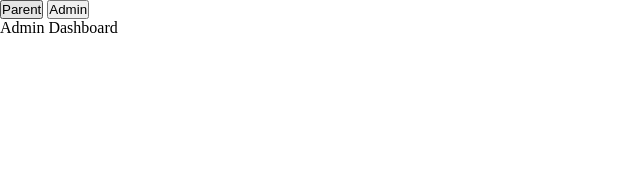
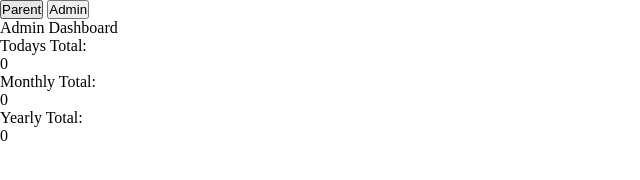
Before and after one commit to Ahtisham-1/Fee-Ease-Kashmir, a plain HTML site: page index.html in a window 1280 px wide. Both pictures are taken after a click on the button "Admin". Shown: the whole page, without its empty margins (0-640 px from the left). Drawn offline with Linux system fonts and the light colour scheme.

Commit message:
we wrote the function calculateCollection for admin which shows the admin how much revenue we got from students in total in a day in a month and in a year

```diff
--- a/index.html
+++ b/index.html
@@ -52,13 +52,25 @@
           </div>
         </div>
 
-        <div  class="PaymentHistoryContainer">
+        <div class="PaymentHistoryContainer">
           <ul id="paymentHistoryList"></ul>
         </div>
       </section>
 
+      <section id="adminDashboard">
+        Admin Dashboard
 
-      <section id="adminDashboard">Admin Dashboard</section>
+        <div class="totalRevenueContainer">
+          <span>Todays Total: </span>
+          <div id="todayCollection"></div>
+
+          <span>Monthly Total: </span>
+          <div id="monthlyCollection"></div>
+
+          <span>Yearly Total: </span>
+          <div id="yearlyCollection"></div>
+        </div>
+      </section>
     </main>
     <script src="script.js"></script>
   </body>
--- a/script.js
+++ b/script.js
@@ -16,6 +16,10 @@ const chunkAmountFifteenHundred = document.getElementById(
 );
 const chunkContainer = document.getElementById("chunkContainer");
 const paymentHistoryList = document.getElementById("paymentHistoryList");
+//-------------------------------------------------------------------//
+const todayCollection = document.getElementById("todayCollection");
+const monthlyCollection = document.getElementById("monthlyCollection");
+const yearlyCollection = document.getElementById("yearlyCollection");
 
 let StudentsArray = JSON.parse(localStorage.getItem("storedStudentsArray")) || [
   { studentName: "Ahtisham", studentId: "S1", connectingId: "P1" },
@@ -178,7 +182,7 @@ function showTransactions() {
 
   TransactionArray.filter((studentsHistory) => {
     if (selectedStudentId === studentsHistory.studentId) {
-        new Date(Number);
+      new Date(Number);
       const options = {
         month: "short",
         day: "numeric",
@@ -225,4 +229,38 @@ parentButton.addEventListener("click", function () {
 adminButton.addEventListener("click", function () {
   parentDashboard.classList.add("hidden");
   adminDashboard.classList.remove("hidden");
+  calculateCollections();
 });
+
+//--------------------------------------------------//
+//ADMIN SECTION
+
+function calculateCollections() {
+  let todaySum = 0;
+  let monthlySum = 0;
+  let yearlySum = 0;
+  TransactionArray.forEach((item) => {
+    let txDate = new Date(item.paymentDate);
+    let today = new Date();
+    if (
+      txDate.getDate() === today.getDate() &&
+      txDate.getMonth() === today.getMonth() &&
+      txDate.getFullYear() === today.getFullYear()
+    ) {
+      todaySum += item.paidAmount;
+    }
+    if (
+      txDate.getMonth() === today.getMonth() &&
+      txDate.getFullYear() === today.getFullYear()
+    ) {
+      monthlySum += item.paidAmount;
+    }
+    if (txDate.getFullYear() === today.getFullYear()) {
+      yearlySum += item.paidAmount;
+    }
+  });
+  todayCollection.textContent = todaySum;
+  monthlyCollection.textContent = monthlySum;
+  yearlyCollection.textContent = yearlySum;
+}
+calculateCollections();
```
